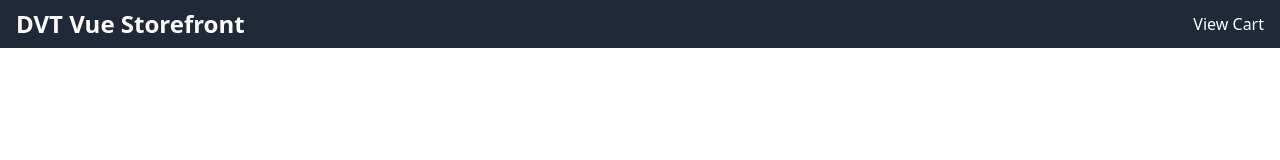
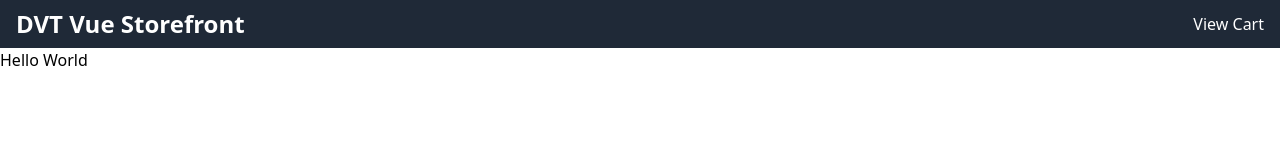
Before and after one commit to shailen-naidoo/dvt-technical-assesment, a Vue app: page /cart in a window 1280 px wide. Shown: the top 160 px of the page. Built offline with nearby package versions, Linux system fonts and the light colour scheme.

Commit message:
dvt-2
src/pages/cart/Index.vue

* Created this component for the cart and added a simple hello world.

src/router/index.js

* Added the component to the router so that it is live in the application.

src/App.vue

* Using the router-link to create a navigation to the /cart route

```diff
--- a/src/App.vue
+++ b/src/App.vue
@@ -3,7 +3,7 @@
     <section class="container mx-auto px-4 py-2 flex justify-between items-center">
       <router-link to="/" class="font-bold text-white text-2xl">DVT Vue Storefront</router-link>
       <ul class="hidden md:flex space-x-4 text-white">
-        <li><a href="#" class="hover:text-gray-400">View Cart</a></li>
+        <li><router-link to="/cart" class="hover:text-gray-400">View Cart</router-link></li>
       </ul>
     </section>
   </nav>
--- /dev/null
+++ b/src/pages/cart/Index.vue
@@ -0,0 +1,3 @@
+<template>
+  <p>Hello World</p>
+</template>
```
Also changed, not shown: src/router/index.js (+7 -3 lines).
